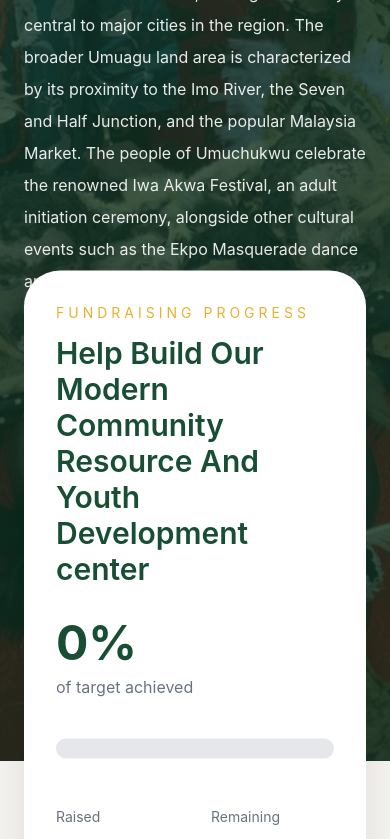
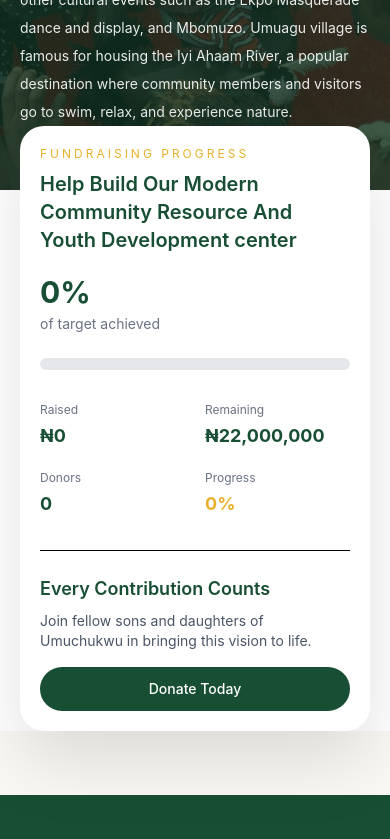
Before and after one commit to Qwerttuuii/communityproject, a React (Vite) app: page / in a window 390 px wide. Shown: the part 4660-5499 px from the top of the page. Built offline with nearby package versions, Linux system fonts and the light colour scheme.

Commit message:
email changes

```diff
--- a/src/components/About/About.tsx
+++ b/src/components/About/About.tsx
@@ -8,7 +8,7 @@ const About = () => {
     <section className="relative">
       {/* Background */}
 
-      <div className="relative py-28">
+      <div className="relative pb-16 pt-20 sm:pb-20 sm:pt-28">
         <div className="absolute inset-0 overflow-hidden">
           <img
             src={aboutBg}
@@ -23,37 +23,34 @@ const About = () => {
 
         {/* Content */}
 
-        <div className="relative mx-auto max-w-7xl px-6 pb-56">
+        <div className="relative mx-auto max-w-7xl px-5 sm:px-6">
           <div className="max-w-2xl">
-            <p className="uppercase tracking-[5px] text-[#E8B12D]">
+            <p className="text-sm uppercase tracking-[3px] text-[#E8B12D] sm:text-base sm:tracking-[5px]">
               {aboutData.subtitle}
             </p>
 
-            <h2 className="mt-4 font-serif text-5xl leading-tight text-white md:text-6xl">
+            <h2 className="mt-3 font-serif text-3xl leading-tight text-white sm:mt-4 sm:text-5xl md:text-6xl">
               {aboutData.title}
             </h2>
 
-            <p className="mt-8 leading-8 text-white/90">
+            <p className="mt-5 text-sm leading-7 text-white/90 sm:mt-8 sm:text-base sm:leading-8">
               {aboutData.description1}
             </p>
-
-
-
-
-
           </div>
-        </div>
-
-        {/* Floating Card */}
-
-        <div className="absolute bottom-0 left-1/2 z-10 w-full max-w-5xl -translate-x-1/2 translate-y-1/2 px-6">
-          <FundraisingCard />
         </div>
       </div>
 
-      {/* Space for overlap */}
+      {/* Floating Card — sits in normal flow, pulled up by a fixed
+          amount so it overlaps the section above regardless of how
+          tall the content or the card itself grows on any screen size */}
 
-      <div className="h-64 bg-[#FAF8F4]"></div>
+      <div className="relative z-10 mx-auto -mt-16 max-w-5xl px-5 sm:-mt-24 sm:px-6">
+        <FundraisingCard />
+      </div>
+
+      {/* Space below the card */}
+
+      <div className="h-16 bg-[#FAF8F4] sm:h-24"></div>
     </section>
   );
 };
--- a/src/components/Contact/MapSection.tsx
+++ b/src/components/Contact/MapSection.tsx
@@ -87,7 +87,7 @@ const MapSection = () => {
                 </a>
 
                 <a
-                  href="tel:+234000000000"
+                  href="mailto:info.umuchukwu@gmail.com"
                   className="flex items-center justify-center gap-3 rounded-full border border-[#184F34] px-6 py-4 font-medium text-[#184F34] transition hover:bg-[#184F34] hover:text-white"
                 >
                   <Mail size={18} />
--- a/src/components/Footer/Footer.tsx
+++ b/src/components/Footer/Footer.tsx
@@ -49,7 +49,7 @@ const Footer = () => {
                   <p className="font-medium">Email</p>
 
                   <p className="text-white/80">
-                    info@umuchukwucommunity.org
+                    info.umuchukwu@gmail.com
                   </p>
                 </div>
               </div>
--- a/src/components/Fundraising/FundraisingCard.tsx
+++ b/src/components/Fundraising/FundraisingCard.tsx
@@ -101,15 +101,15 @@ const FundraisingCard = () => {
   return (
     <div
       ref={cardRef}
-      className="rounded-[36px] bg-white p-8 shadow-[0_30px_70px_rgba(0,0,0,0.12)] md:p-12"
+      className="rounded-[24px] bg-white p-5 shadow-[0_30px_70px_rgba(0,0,0,0.12)] sm:rounded-[36px] sm:p-8 md:p-12"
     >
-      <div className="flex flex-col gap-8 lg:flex-row lg:items-center lg:justify-between">
+      <div className="flex flex-col gap-5 lg:flex-row lg:items-center lg:justify-between lg:gap-8">
         <div>
-          <p className="text-sm uppercase tracking-[4px] text-[#E8B12D]">
+          <p className="text-xs uppercase tracking-[3px] text-[#E8B12D] sm:text-sm sm:tracking-[4px]">
             Fundraising Progress
           </p>
 
-          <h2 className="mt-3 text-3xl font-semibold text-[#184F34]">
+          <h2 className="mt-2 text-xl font-semibold text-[#184F34] sm:mt-3 sm:text-2xl md:text-3xl">
             Help Build Our Modern Community Resource And Youth Development center
           </h2>
         </div>
@@ -117,69 +117,71 @@ const FundraisingCard = () => {
         <div className="text-left lg:text-right">
           <span
             ref={percentageRef}
-            className="text-5xl font-bold text-[#184F34]"
+            className="text-3xl font-bold text-[#184F34] sm:text-4xl md:text-5xl"
           >
             0%
           </span>
 
-          <p className="mt-2 text-gray-500">of target achieved</p>
+          <p className="mt-1 text-sm text-gray-500 sm:mt-2 sm:text-base">
+            of target achieved
+          </p>
         </div>
       </div>
 
-      <div className="mt-10 h-5 overflow-hidden rounded-full bg-gray-200">
+      <div className="mt-6 h-3 overflow-hidden rounded-full bg-gray-200 sm:mt-10 sm:h-5">
         <div ref={progressRef} className="h-full rounded-full bg-[#E8B12D]" />
       </div>
 
-      <div className="mt-12 grid grid-cols-2 gap-8 lg:grid-cols-4">
+      <div className="mt-8 grid grid-cols-2 gap-5 sm:mt-12 sm:gap-8 lg:grid-cols-4">
         <div>
-          <p className="text-sm text-gray-500">Raised</p>
+          <p className="text-xs text-gray-500 sm:text-sm">Raised</p>
 
           <h3
             ref={raisedRef}
-            className="mt-2 text-2xl font-bold text-[#184F34]"
+            className="mt-1 text-lg font-bold text-[#184F34] sm:mt-2 sm:text-2xl"
           >
             ₦0
           </h3>
         </div>
 
         <div>
-          <p className="text-sm text-gray-500">Remaining</p>
+          <p className="text-xs text-gray-500 sm:text-sm">Remaining</p>
 
-          <h3 className="mt-2 text-2xl font-bold text-[#184F34]">
+          <h3 className="mt-1 text-lg font-bold text-[#184F34] sm:mt-2 sm:text-2xl">
             {formatCurrency(remaining)}
           </h3>
         </div>
 
         <div>
-          <p className="text-sm text-gray-500">Donors</p>
+          <p className="text-xs text-gray-500 sm:text-sm">Donors</p>
 
-          <h3 className="mt-2 text-2xl font-bold text-[#184F34]">
+          <h3 className="mt-1 text-lg font-bold text-[#184F34] sm:mt-2 sm:text-2xl">
             {fundraising.donors}
           </h3>
         </div>
 
         <div>
-          <p className="text-sm text-gray-500">Progress</p>
+          <p className="text-xs text-gray-500 sm:text-sm">Progress</p>
 
-          <h3 className="mt-2 text-2xl font-bold text-[#E8B12D]">
+          <h3 className="mt-1 text-lg font-bold text-[#E8B12D] sm:mt-2 sm:text-2xl">
             {percentage.toFixed(0)}%
           </h3>
         </div>
       </div>
 
-      <div className="mt-12 flex flex-col gap-4 border-t pt-8 md:flex-row md:items-center md:justify-between">
+      <div className="mt-8 flex flex-col gap-4 border-t pt-6 sm:mt-12 sm:pt-8 md:flex-row md:items-center md:justify-between">
         <div>
-          <h3 className="text-xl font-semibold text-[#184F34]">
+          <h3 className="text-lg font-semibold text-[#184F34] sm:text-xl">
             Every Contribution Counts
           </h3>
 
-          <p className="mt-2 text-gray-600">
+          <p className="mt-2 text-sm text-gray-600 sm:text-base">
             Join fellow sons and daughters of Umuchukwu in bringing this
             vision to life.
           </p>
         </div>
 
-        <button className="rounded-full bg-[#184F34] px-8 py-4 font-medium text-white transition hover:bg-[#103323]">
+        <button className="rounded-full bg-[#184F34] px-6 py-3 text-sm font-medium text-white transition hover:bg-[#103323] sm:px-8 sm:py-4 sm:text-base">
           Donate Today
         </button>
       </div>
```
Also changed, not shown: src/vercel.json (added).
